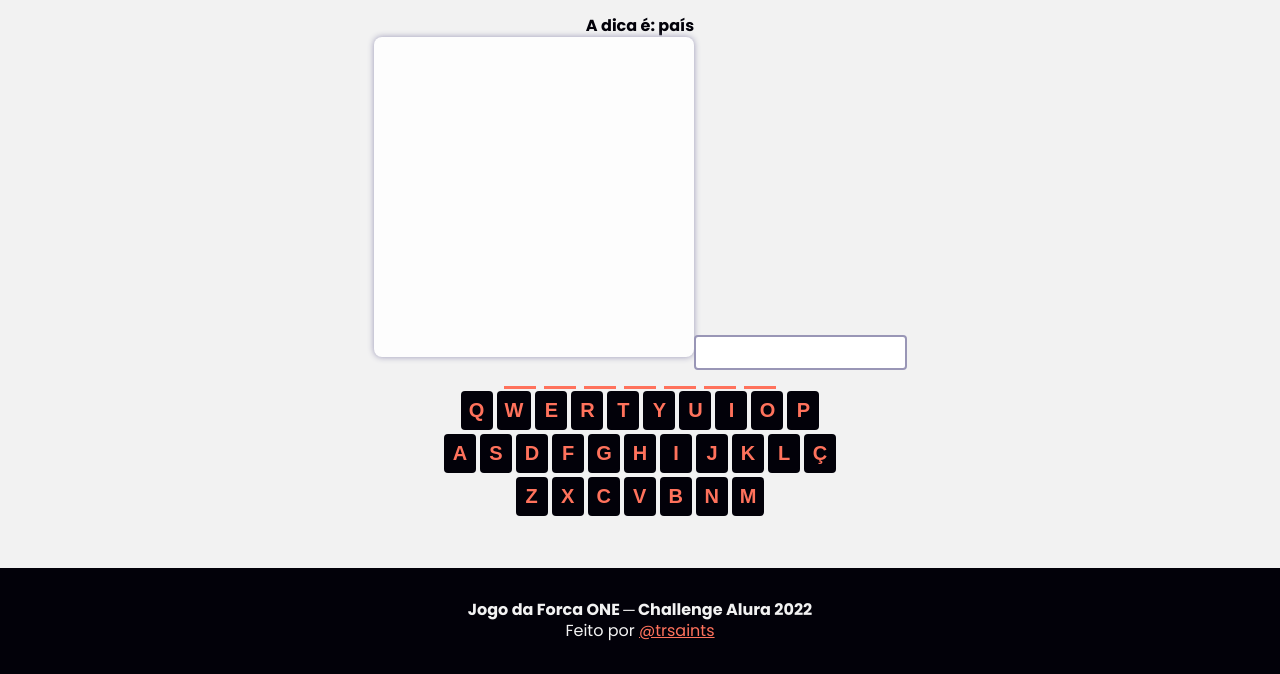
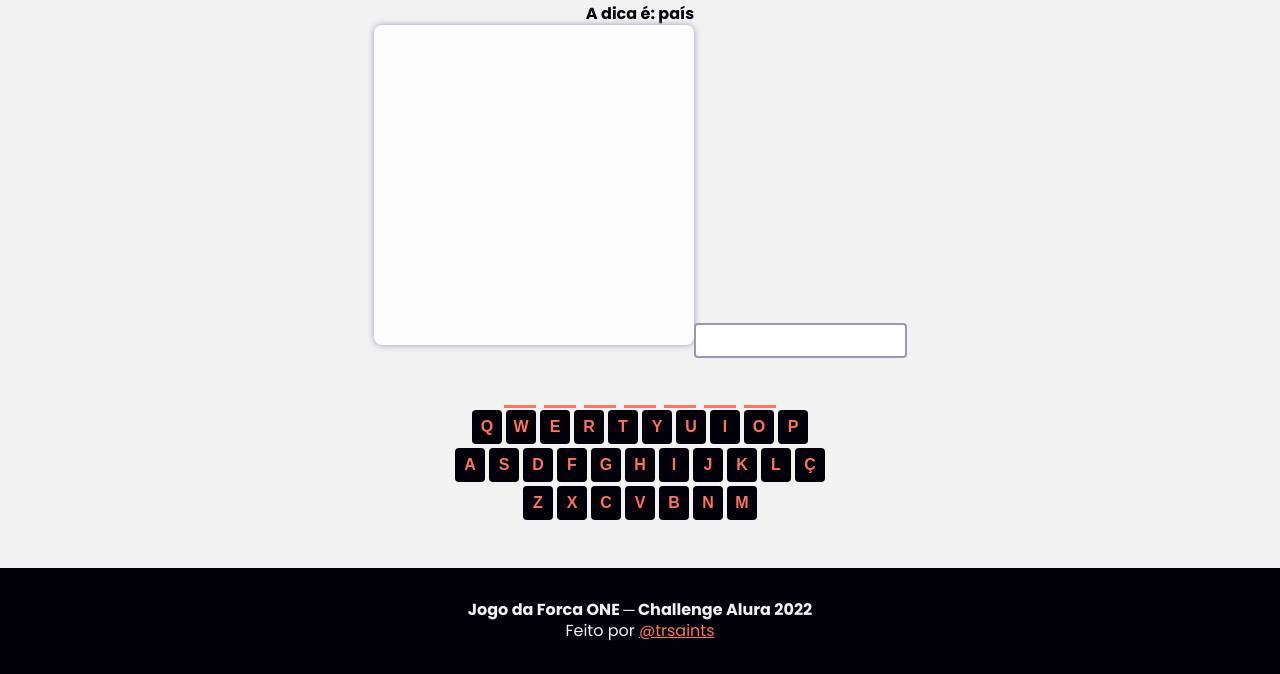
Before and after one commit to trsaints/challenge-hangman, a website with bundled scripts: page index.html in a window 1280 px wide. Both pictures are taken after a click on the button "NOVO JOGO". Shown: the part 126-800 px from the top of the page. Built offline with nearby package versions, Linux system fonts and the light colour scheme.

Commit message:
Ajuste no tamanho das teclas (II)

```diff
--- a/styles/game.css
+++ b/styles/game.css
@@ -91,6 +91,7 @@
 
 .letter-item {
   padding: 0.5rem 1rem;
+  min-height: 3.125rem;
 
   text-align: center;
   font-size: 1.5rem;
@@ -109,20 +110,33 @@
   box-shadow: none;
 }
 
+.virtual-keyboard {
+  text-align: center;
+}
+
 .virtual-key {
-  min-width: 2rem;
+  min-width: 1.875rem;
   margin: .125rem;
-  padding: .5rem;
+  padding: .5rem .35rem;
   background-color: var(--c-black);
+
   border: none;
   border-radius: .25rem;
+
   color: var(--c-orange);
-  font-size: 1.25rem;
+  font-size: 1rem;
   font-weight: bold;
+
   transition: all .3s ease-in-out;
 }
 
+.blank-line {
+  display: block;
+  width: 100%;
+  height: .25rem;
+}
+
 .virtual-key:hover, .virtual-key:active, .virtual-key:focus {
-  transform: scale(1.15 );
+  transform: scale(1.07 );
   background-color: var(--c-black-l);
 }
```
